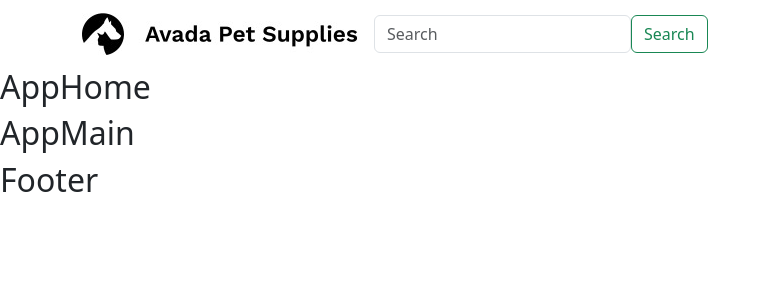
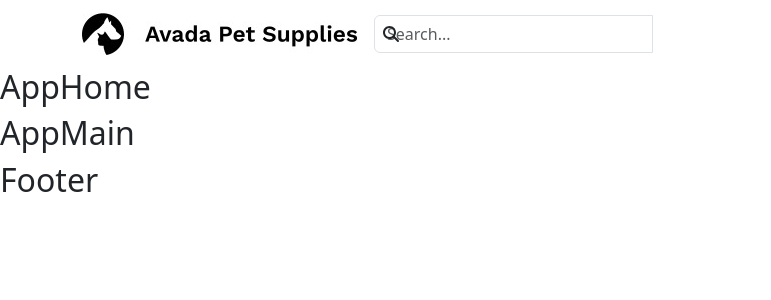
Before and after one commit to gianluigi7/proj-html-vuejs, a Vue app: page / in a window 1280 px wide. Shown: the top 300 px of the page, without its empty margins (0-771 px from the left). Built offline with nearby package versions, Linux system fonts and the light colour scheme.

Commit message:
[FIXED] FONT AWESOME DEBUG

```diff
--- a/package.json
+++ b/package.json
@@ -10,6 +10,7 @@
   },
   "dependencies": {
     "@fortawesome/fontawesome-svg-core": "^6.5.2",
+    "@fortawesome/free-brands-svg-icons": "^6.5.2",
     "@fortawesome/free-regular-svg-icons": "^6.5.2",
     "@fortawesome/free-solid-svg-icons": "^6.5.2",
     "@fortawesome/vue-fontawesome": "^3.0.8",
--- a/src/components/AppHeader.vue
+++ b/src/components/AppHeader.vue
@@ -7,17 +7,19 @@ export default{
 </script>
 
 <template>
-  <div class="container">
- <nav class="navbar navbar-expand-lg navbar-light">
-    <a class="navbar-brand" href="#">
-      <img src="../img/LOGO.jpg.jpg" alt="logo">
+  <div class="container px4">
+      <nav class="navbar navbar-expand-lg navbar-light d-flex">
+      <a class="navbar-brand" href="#">
+        <img src="../img/LOGO.jpg.jpg" alt="logo">
+      </a>
+      <div class="input-group my-2 my-lg-0 d-flex w-25 position-relative">
+        <input type="text" class="form-control pl-5" placeholder="Search..." aria-label="Search">
+        <font-awesome-icon icon="search" class="position-absolute" style="left: 10px; top: 50%; transform: translateY(-50%);" />
+      </div>
+    </nav>
+  <!-- AGGIUNGO SOTTO LA NAVBAR LA NAVIGAZIONE TRAMITE ROUTERVIEW -->
 
-    </a>
-     <form class="form-inline my-2 my-lg-0">
-      <input class="form-control mr-sm-2" type="search" placeholder="Search" aria-label="Search">
-      </form>
-    <button class="btn btn-outline-success my-2 my-sm-0" type="submit">Search</button>
-  </nav>
+
   <!-- ROUTERVIEW -->
   <!-- <ul>
   <li>
--- a/src/main.js
+++ b/src/main.js
@@ -11,17 +11,19 @@ import App from "./App.vue";
 
 //createApp(App).use(router).mount("#app");
 /* import the fontawesome core */
-import { library } from '@fortawesome/fontawesome-svg-core'
+import { library } from "@fortawesome/fontawesome-svg-core";
 
 /* import font awesome icon component */
-import { FontAwesomeIcon } from '@fortawesome/vue-fontawesome'
+import { FontAwesomeIcon } from "@fortawesome/vue-fontawesome";
 
-/* import specific icons */
-import { faUserSecret } from '@fortawesome/free-solid-svg-icons'
-
+/* import the fontawesome icons */
+import { fas } from "@fortawesome/free-solid-svg-icons";
+import { far } from "@fortawesome/free-regular-svg-icons";
+import { fab } from "@fortawesome/free-brands-svg-icons";
 /* add icons to the library */
-library.add(faUserSecret)
+library.add(fas, far, fab);
 
 createApp(App)
-  .component('font-awesome-icon', FontAwesomeIcon)
-  .use(router).mount('#app')
+  .component("font-awesome-icon", FontAwesomeIcon)
+  .use(router)
+  .mount("#app");
```
Also changed, not shown: 1 other file (tests, documents, lock files or other folders).
